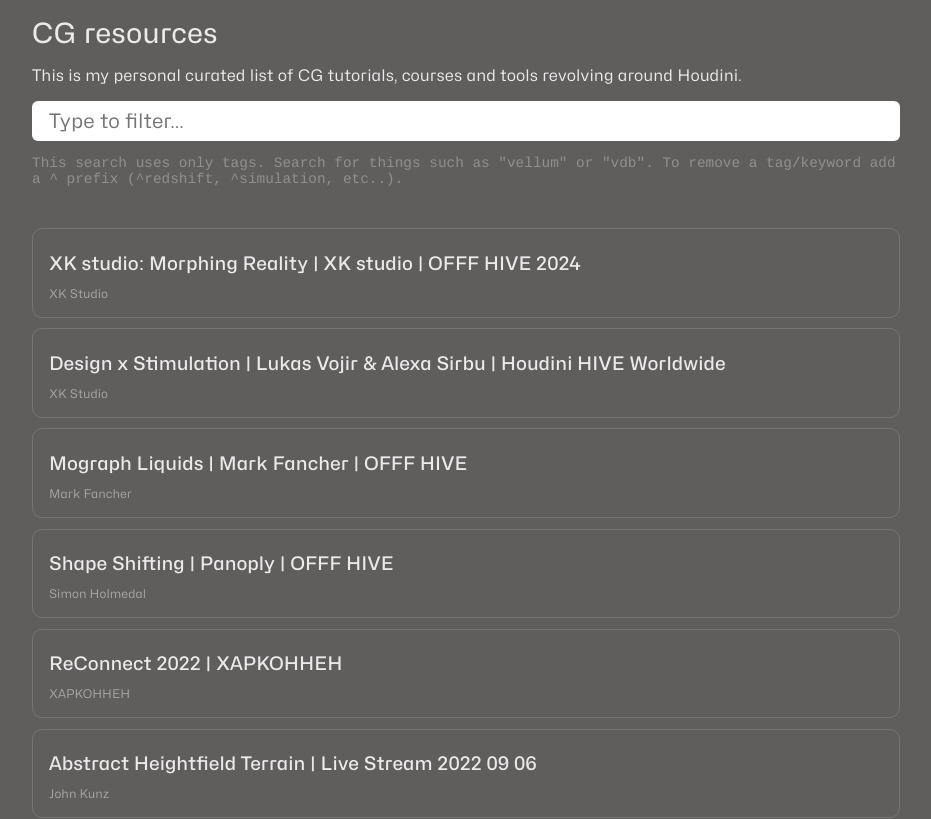
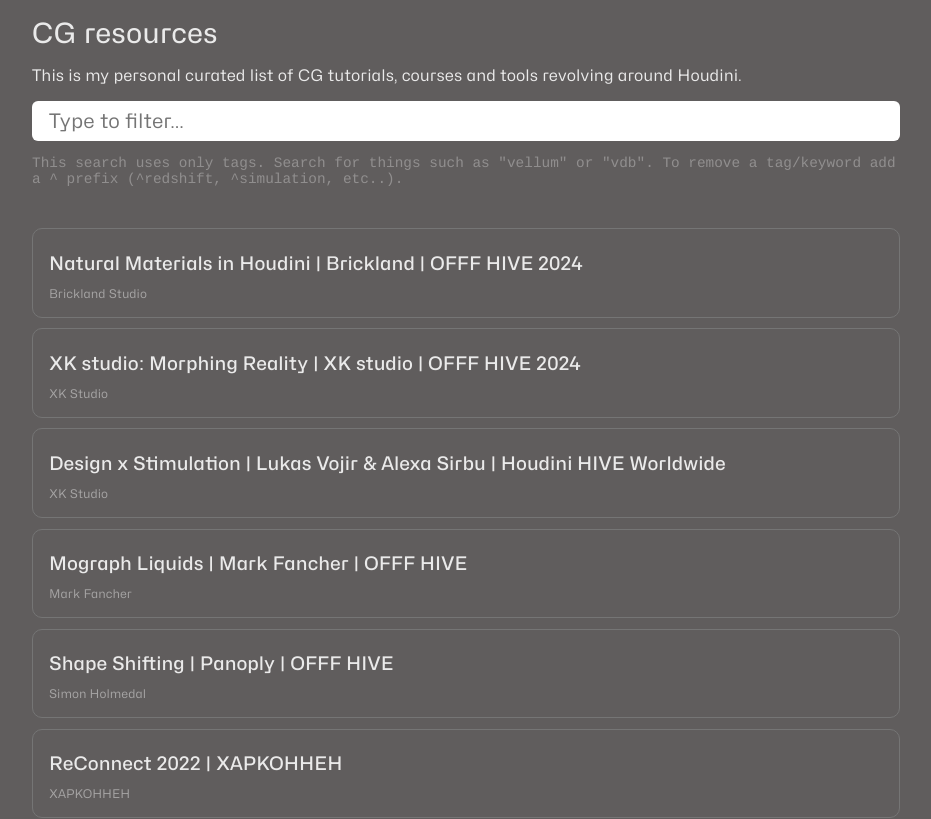
Before and after one commit to alexmajewski/cg-resources, a React (Vite) app: page / in a window 1280 px wide. Shown: the top 819 px of the page, without its empty margins (174-1105 px from the left). Built offline with nearby package versions, Linux system fonts and the light colour scheme.

Commit message:
gh pages

```diff
--- a/package.json
+++ b/package.json
@@ -1,6 +1,5 @@
 {
   "homepage": "https://alexmajewski.github.io/cg-resources/",
-  "base": "/cg-resources/",
   "name": "resource-list",
   "private": true,
   "version": "0.0.0",
--- a/src/online-resources.js
+++ b/src/online-resources.js
@@ -1,4 +1,10 @@
 export const data = [
+    {
+        "title": "Natural Materials in Houdini | Brickland | OFFF HIVE 2024",
+        "author": "Brickland Studio",
+        "link": "https://www.youtube.com/watch?v=uxcprOuSiqU",
+        "tags": ["houdini", "free", "talk", "mineral", "rock", "procedural", "generation", "cloth", "fashion"]
+    },
     {
         "title": "XK studio: Morphing Reality | XK studio | OFFF HIVE 2024",
         "author": "XK Studio",
--- a/vite.config.js
+++ b/vite.config.js
@@ -4,5 +4,5 @@
 // https://vitejs.dev/config/
 export default defineConfig({
   plugins: [react()],
-  base: "https://alexmajewski.github.io/cg-resources/",
+  base: "/cg-resources/",
 })
```
Also changed, not shown: vite.config.js.timestamp-1718576523728-23cb643675c8f.mjs (deleted, +0 -11 lines), 3 other files (tests, documents, lock files or other folders).
